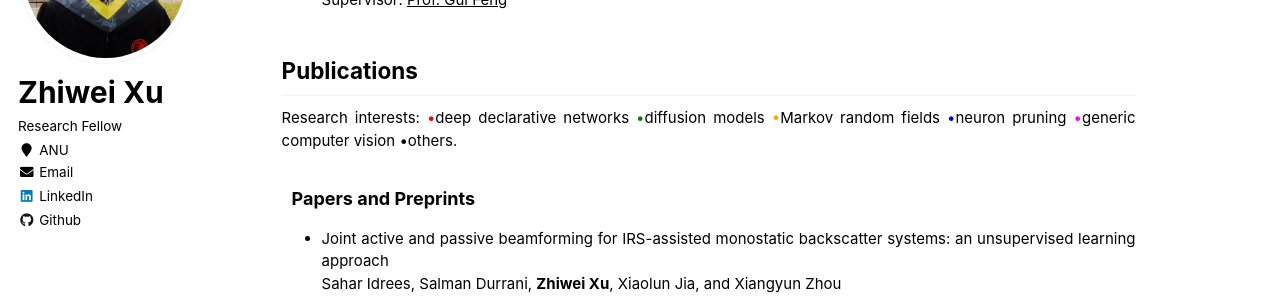
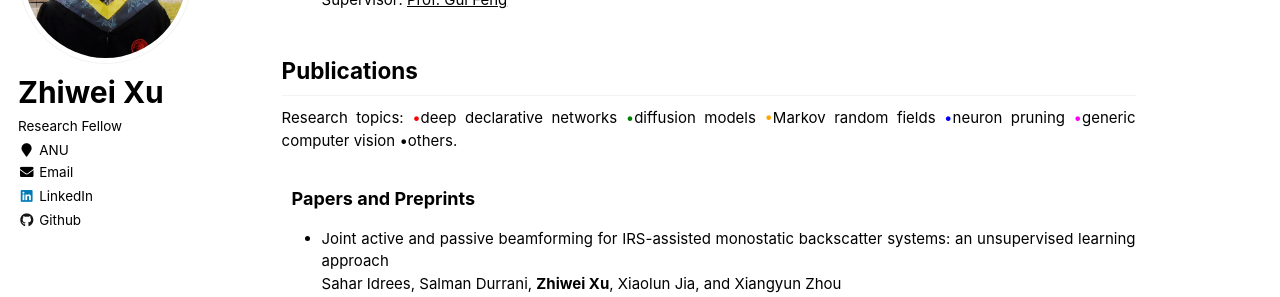
Before and after one commit to zwxu064/zwxu064.github.io, a Jekyll site: the page built from _pages/about.html, in a window 1280 px wide and 900 px high, scrolled down 963 px. Shown: the part 152-449 px from the top of the window. Built offline with Jekyll 4.4.1, drawn with Linux system fonts in a browser that asks for light colours.

Commit message:
Update about.html

```diff
--- a/_pages/about.html
+++ b/_pages/about.html
@@ -45,7 +45,7 @@
 </ul>
 
 <h2 id="publications">Publications</h2>
-  <div>Research interests: <span style="color:red">&#x2022;</span>deep declarative networks
+  <div>Research topics: <span style="color:red">&#x2022;</span>deep declarative networks
 	  <span style="color:green">&#x2022;</span>diffusion models
 	  <span style="color:orange">&#x2022;</span>Markov random fields
 	  <span style="color:blue">&#x2022;</span>neuron pruning
```
